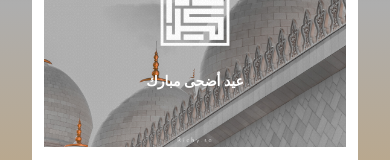
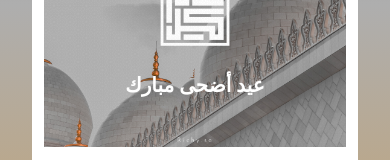
Before and after one commit to SaraAbdullah7687/eid-card-generator, a React (Create React App) app in the folder app/: page / in a window 390 px wide. Shown: the part 475-635 px from the top of the page. Built offline with nearby package versions, Linux system fonts and the light colour scheme; a web font is replaced by a local one.

Commit message:
font size

```diff
--- a/app/src/main/App.css
+++ b/app/src/main/App.css
@@ -189,8 +189,8 @@ input {
 @media screen and (min-width:320px) and (max-width: 480px) {
 	.image-eid-text {
 		position: absolute;
-		bottom: 15%;
-		font-size: 14px;
+		bottom: 11%;
+		font-size: 20px;
     font: weight 70px;
 		left: 0;
 		right: 0;
@@ -199,8 +199,8 @@ input {
 	}
 	.image-name {
 		position: absolute;
-		bottom: 7.5%;
-		font-size: 12px;
+		bottom: 3%;
+		font-size: 17px;
     font: weight 70px;
 		left: 0;
 		right: 0;
```
